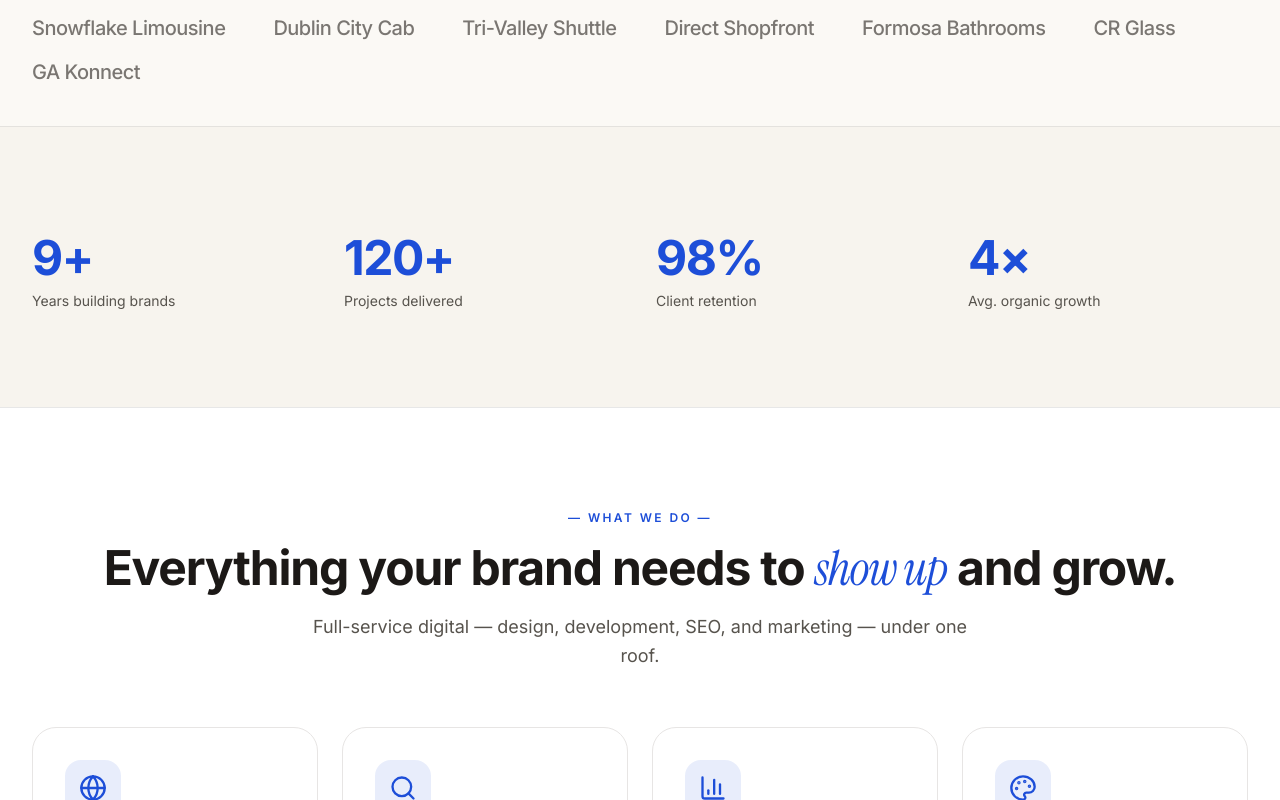
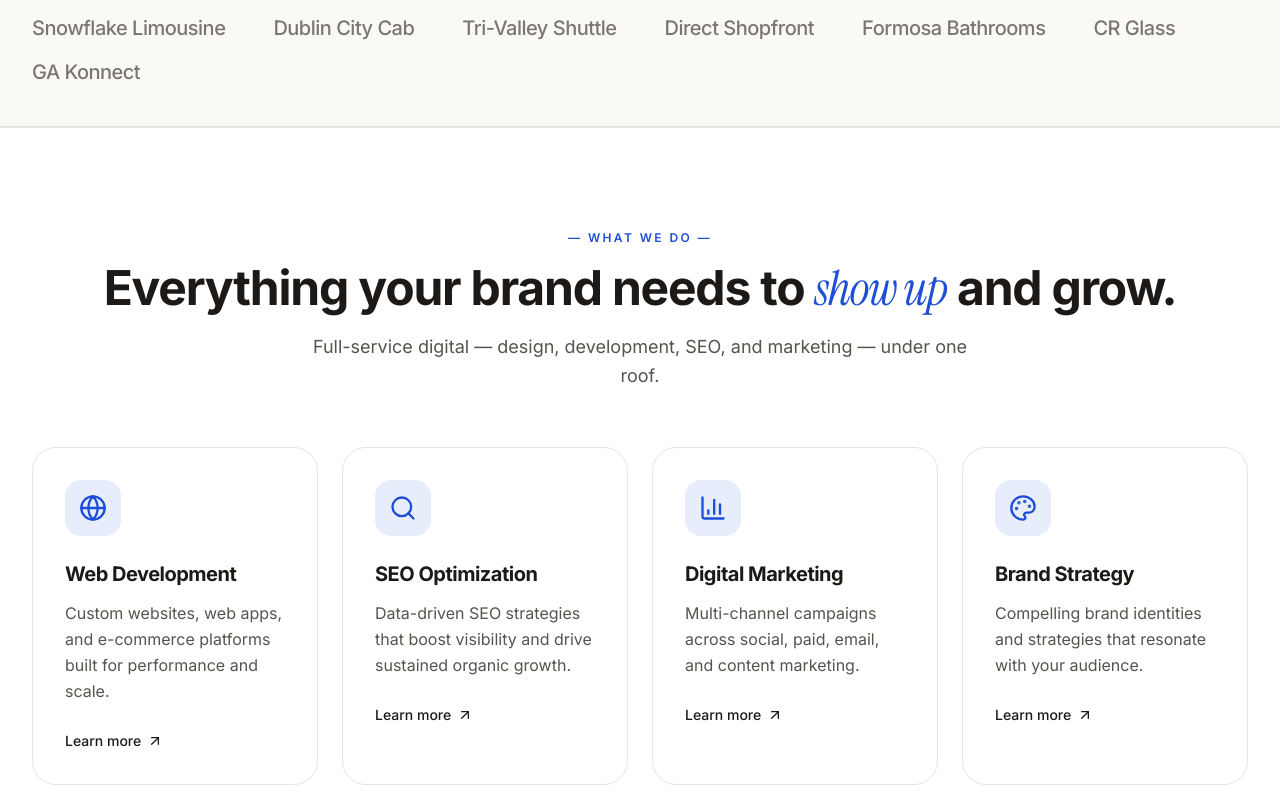
Before and after one commit to TalhaFaisal777/upwarddigital-site, a React (Vite) app: page / in a window 1280 px wide. Shown: the part 940-1740 px from the top of the page. Built offline with nearby package versions, Linux system fonts and the light colour scheme.

Commit message:
Remove stats section and duplicate Still Not Sure CTA from home page; make navbar route-aware

```diff
--- a/src/components/layout/Navbar.jsx
+++ b/src/components/layout/Navbar.jsx
@@ -21,6 +21,12 @@ export default function Navbar() {
   const [isScrolled, setIsScrolled] = useState(false)
   const [mobileOpen, setMobileOpen] = useState(false)
   const location = useLocation()
+
+  // Only the home page has a dark hero behind the navbar.
+  // On every other page the navbar sits over the cream-colored PageHero,
+  // so it should always use the light (dark-text) styling.
+  const isHomePage = location.pathname === "/"
+  const useDarkOverlay = !isHomePage || isScrolled
 
   useEffect(() => {
     const handleScroll = () => setIsScrolled(window.scrollY > 50)
@@ -57,7 +63,7 @@ export default function Navbar() {
 
       <nav
         className={`fixed top-9 left-0 right-0 z-50 transition-all duration-300 ${
-          isScrolled
+          useDarkOverlay
             ? "bg-cream/95 backdrop-blur-lg border-b border-stone-900/10 shadow-sm"
             : "bg-transparent"
         }`}
@@ -69,7 +75,7 @@ export default function Navbar() {
               <img
                 src="/logo.png"
                 alt="UpwardDigital"
-                className={`h-12 w-auto object-contain transition-all ${isScrolled ? "" : "drop-shadow-2xl"}`}
+                className={`h-12 w-auto object-contain transition-all ${useDarkOverlay ? "" : "drop-shadow-2xl"}`}
               />
             </Link>
 
@@ -82,7 +88,7 @@ export default function Navbar() {
                     key={link.path}
                     to={link.path}
                     className={`px-4 py-2 rounded-full text-sm font-medium transition-colors duration-200 ${
-                      isScrolled
+                      useDarkOverlay
                         ? isActive
                           ? "text-primary bg-primary/10"
                           : "text-stone-700 hover:text-stone-900 hover:bg-stone-900/5"
@@ -102,7 +108,7 @@ export default function Navbar() {
               <a
                 href={PHONE_HREF}
                 className={`hidden lg:inline-flex items-center gap-2 h-9 px-4 rounded-full text-sm font-medium transition-colors ${
-                  isScrolled
+                  useDarkOverlay
                     ? "bg-stone-900 text-white hover:bg-primary"
                     : "bg-white text-stone-900 hover:bg-primary hover:text-white"
                 }`}
@@ -116,7 +122,7 @@ export default function Navbar() {
               </a>
               <button
                 onClick={() => setMobileOpen(!mobileOpen)}
-                className={`lg:hidden p-2 transition-colors ${isScrolled ? "text-stone-700 hover:text-stone-900" : "text-white hover:text-white/80"}`}
+                className={`lg:hidden p-2 transition-colors ${useDarkOverlay ? "text-stone-700 hover:text-stone-900" : "text-white hover:text-white/80"}`}
                 aria-label="Toggle menu"
               >
                 {mobileOpen ? <X className="w-6 h-6" /> : <Menu className="w-6 h-6" />}
--- a/src/pages/Home.jsx
+++ b/src/pages/Home.jsx
@@ -20,7 +20,6 @@ import {
 import { Button } from "@/components/ui/button"
 import { Badge } from "@/components/ui/badge"
 import SectionHeading from "@/components/common/SectionHeading"
-import AnimatedCounter from "@/components/common/AnimatedCounter"
 import ServiceCard from "@/components/common/ServiceCard"
 import WhatsAppIcon from "@/components/common/WhatsAppIcon"
 
@@ -51,13 +50,6 @@ const services = [
   { icon: Search, title: "SEO Optimization", description: "Data-driven SEO strategies that boost visibility and drive sustained organic growth.", link: "/services" },
   { icon: BarChart3, title: "Digital Marketing", description: "Multi-channel campaigns across social, paid, email, and content marketing.", link: "/services" },
   { icon: Palette, title: "Brand Strategy", description: "Compelling brand identities and strategies that resonate with your audience.", link: "/services" },
-]
-
-const stats = [
-  { end: 9, suffix: "+", label: "Years building brands" },
-  { end: 120, suffix: "+", label: "Projects delivered" },
-  { end: 98, suffix: "%", label: "Client retention" },
-  { end: 4, suffix: "×", label: "Avg. organic growth" },
 ]
 
 const whyUsPoints = [
@@ -263,26 +255,6 @@ export default function Home() {
         </div>
       </section>
 
-      {/* ==================== STATS ==================== */}
-      <section className="px-6 md:px-8 py-24">
-        <div className="max-w-7xl mx-auto grid grid-cols-2 md:grid-cols-4 gap-y-12 gap-x-8">
-          {stats.map((stat, i) => (
-            <motion.div
-              key={stat.label}
-              initial={{ opacity: 0, y: 20 }}
-              whileInView={{ opacity: 1, y: 0 }}
-              viewport={{ once: true, margin: "-50px" }}
-              transition={{ duration: 0.5, delay: i * 0.1 }}
-            >
-              <div className="text-5xl md:text-6xl font-bold tracking-tight text-primary mb-2">
-                <AnimatedCounter end={stat.end} suffix={stat.suffix} />
-              </div>
-              <div className="text-sm text-stone-600">{stat.label}</div>
-            </motion.div>
-          ))}
-        </div>
-      </section>
-
       {/* ==================== SERVICES ==================== */}
       <section className="bg-white py-24 border-y border-stone-900/10">
         <div className="max-w-7xl mx-auto px-6 md:px-8">
@@ -431,27 +403,6 @@ export default function Home() {
         </div>
       </section>
 
-      {/* ==================== STILL NOT SURE ==================== */}
-      <section className="py-24 px-6 md:px-8">
-        <div className="max-w-4xl mx-auto bg-white border border-stone-200 rounded-3xl p-12 md:p-16 text-center">
-          <h2 className="text-3xl md:text-4xl lg:text-5xl font-bold mb-6 tracking-tight text-stone-900 leading-[1.1]">
-            Still not sure which plan is <em className="font-serif italic font-medium text-primary">right</em>?
-          </h2>
-          <p className="text-stone-600 text-lg mb-10 max-w-2xl mx-auto leading-relaxed">
-            Schedule a free 30-minute consultation. We'll review your goals and recommend the perfect path forward — no pressure, no commitment.
-          </p>
-          <div className="flex flex-col sm:flex-row items-center justify-center gap-4">
-            <a href={PHONE_HREF} className="inline-flex items-center gap-2 bg-stone-900 text-white px-7 py-4 rounded-full text-base font-medium hover:bg-primary transition-colors">
-              <Phone className="w-5 h-5" />
-              Call us now
-            </a>
-            <a href={WHATSAPP_HREF} target="_blank" rel="noopener noreferrer" className="inline-flex items-center gap-2 bg-[#25D366] text-white px-7 py-4 rounded-full text-base font-medium hover:bg-[#1ebe5d] transition-colors">
-              <WhatsAppIcon className="w-5 h-5" />
-              WhatsApp
-            </a>
-          </div>
-        </div>
-      </section>
     </main>
   )
 }
```
